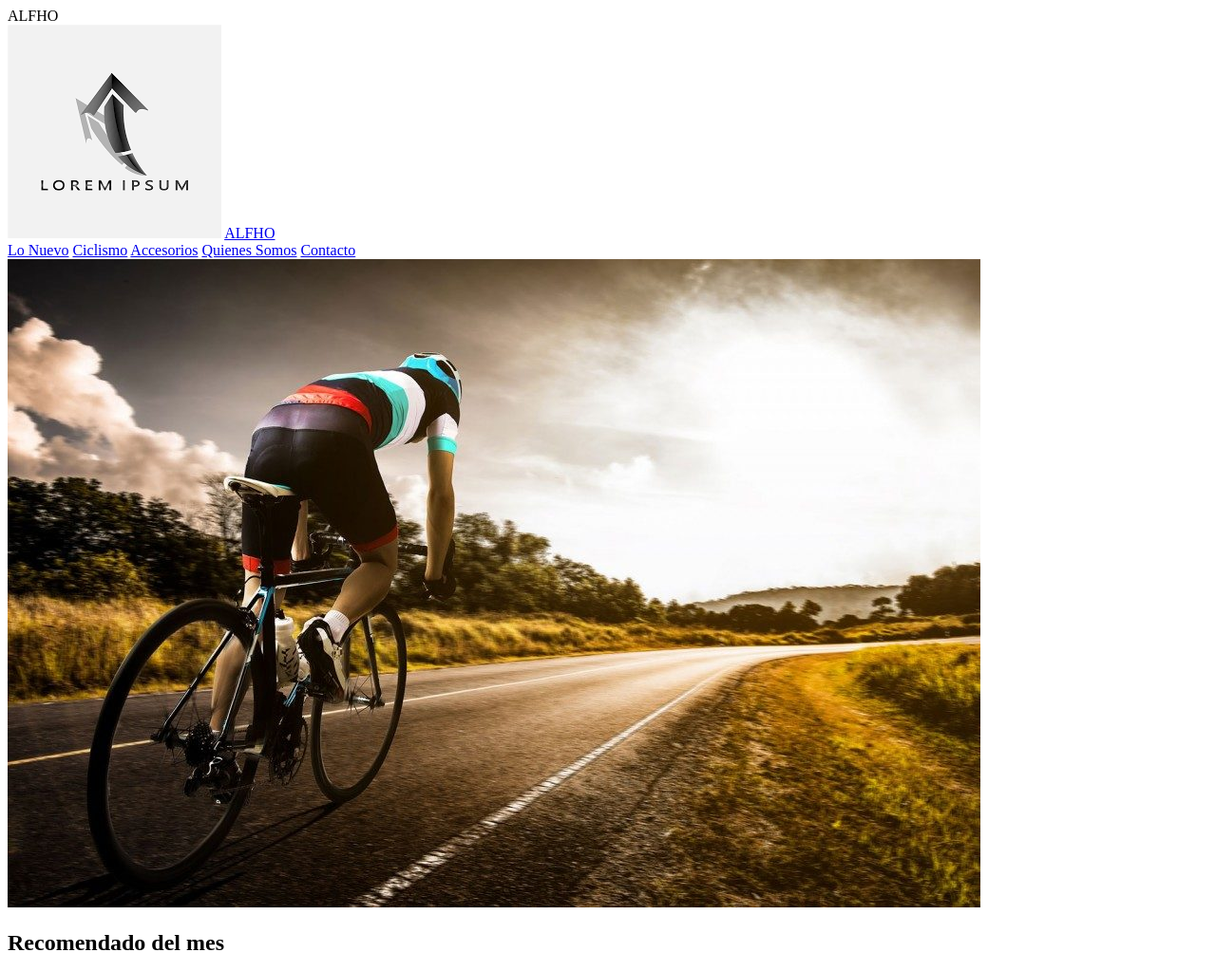
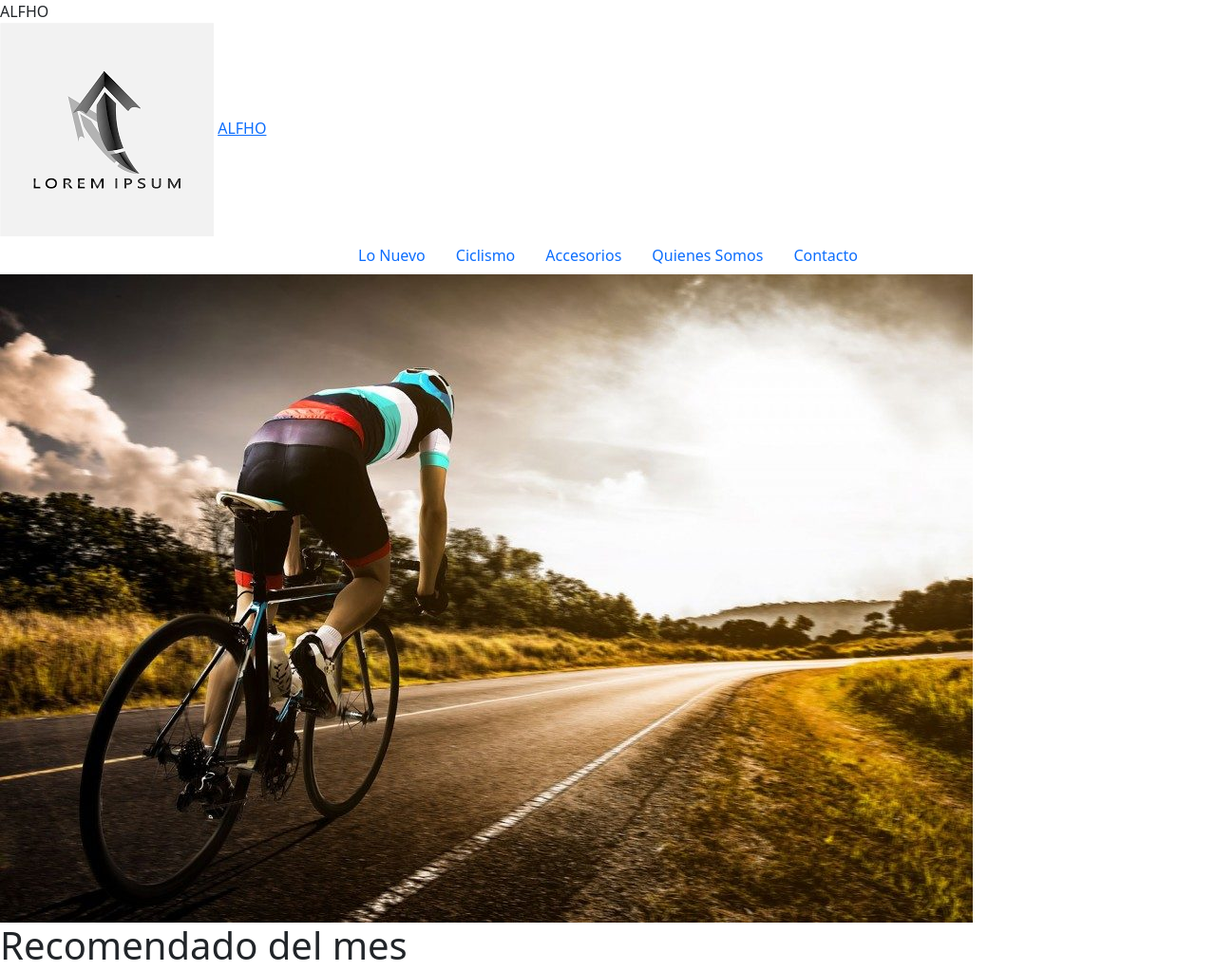
Before and after one commit to irenamarquez/project01, a plain HTML site: page index.html in a window 1280 px wide. Shown: the top 1023 px of the page at 95% size. Drawn offline with nearby package versions, Linux system fonts and the light colour scheme; files whose address does not match are found by name.

Commit message:
Update index.html

```diff
--- a/index.html
+++ b/index.html
@@ -1,10 +1,12 @@
 <!DOCTYPE html>
 <html lang="es">
+
 <head>
     <meta charset="UTF-8">
     <meta http-equiv="Content-Type" content="text/html>
     <title ALFHO class="COM">ALFHO</ALFHO></title>
-        <meta name="viewport" content="width=device-width, user-scalable=no, initial-scale=1.0, maximun-scale=1.0, minimun-scale=1.0"/>
+    <meta name="viewport"
+        content="width=device-width, user-scalable=no, initial-scale=1.0, maximun-scale=1.0, minimun-scale=1.0" />
 
     <!--vinculacion de tipografia-->
     <link rel="preconnect" href="https://fonts.googleapis.com">
@@ -12,8 +14,14 @@
     <link href="https://fonts.googleapis.com/css2?family=Inter&display=swap" rel="stylesheet">
 
     <link rel="stylesheet" href="./css/Style.css">
+
+    <!-- vincular bootstrap -->
+    <link href="https://cdn.jsdelivr.net/npm/bootstrap@5.1.3/dist/css/bootstrap.min.css" rel="stylesheet"
+        integrity="sha384-1BmE4kWBq78iYhFldvKuhfTAU6auU8tT94WrHftjDbrCEXSU1oBoqyl2QvZ6jIW3" crossorigin="anonymous">
 </head>
+
 <body>
+
     <div class="contenedor">
         <header class="barramenu">
             <div class="logo">
@@ -21,12 +29,30 @@
                 <a href="logo.jpg">ALFHO</a>
             </div>
 
-            <nav class="barraMenu_cuadro">
-                <a href="Lo Nuevo!.html">Lo Nuevo</a>
-				<a href="Ciclismo.html">Ciclismo</a>
+            <nav>
+                <ul class="nav justify-content-center">
+                    <li class="nav-item">
+                      <a class="nav-link active" aria-current="page" href="Lo Nuevo!.html">Lo Nuevo</a>
+                    </li>
+                    <li class="nav-item">
+                      <a class="nav-link" href="Lo Nuevo">Ciclismo</a>
+                    </li>
+                    <li class="nav-item">
+                      <a class="nav-link" href="Accesorios.html">Accesorios</a>
+                    </li>
+                    <li class="nav-item">
+                        <a class="nav-link" href="Quienes Somos.html">Quienes Somos</a>
+                      </li>
+                      <li class="nav-item">
+                        <a class="nav-link" href="Contacto.html">Contacto</a>
+                      </li>
+                    </ul>
+
+                <!-- borrador <a href="Lo Nuevo!.html">Lo Nuevo</a>
+                <a href="Lo Nuevo">Ciclismo</a>
                 <a href="Accesorios.html">Accesorios</a>
                 <a href="Quienes Somos.html">Quienes Somos</a>
-				<a href="Contacto.html">Contacto</a>
+                <a href="Contacto.html">Contacto</a> -->
             </nav>
         </header>
     </div>
@@ -67,5 +93,9 @@
         </div>
 
     </footer>
+    <script src="https://cdn.jsdelivr.net/npm/bootstrap@5.1.3/dist/js/bootstrap.bundle.min.js"
+        integrity="sha384-ka7Sk0Gln4gmtz2MlQnikT1wXgYsOg+OMhuP+IlRH9sENBO0LRn5q+8nbTov4+1p"
+        crossorigin="anonymous"></script>
 </body>
+
 </html>
```
Lines whose indentation alone changed are shown as unchanged.
